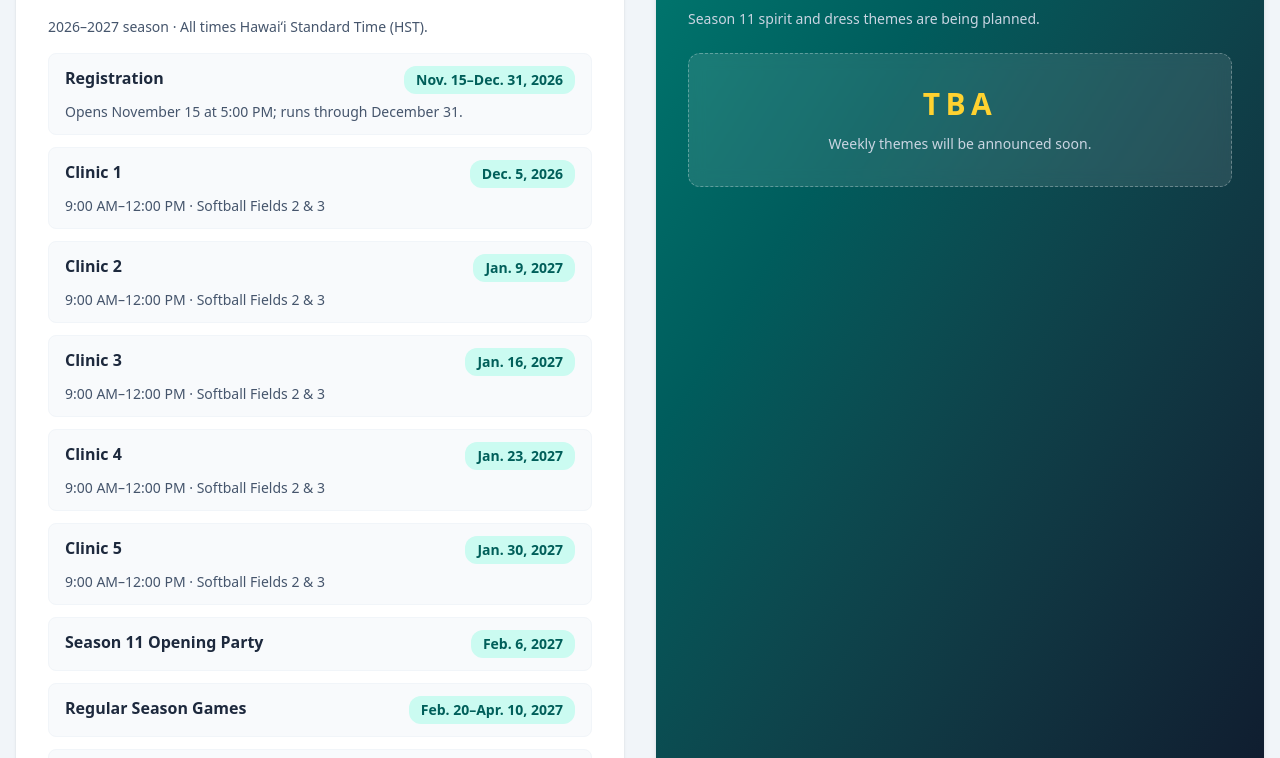
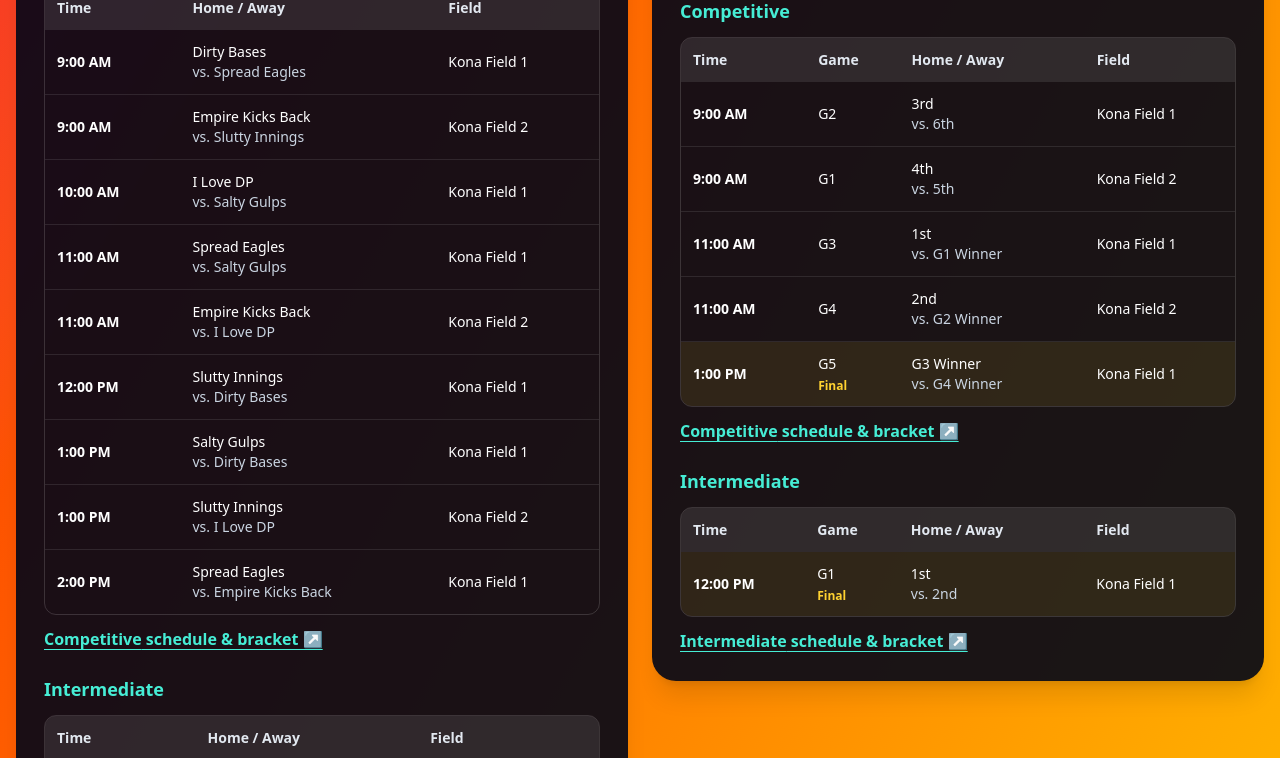
Before and after one commit to AObchildress/hawaii-gay-kickball, a React (Vite) app: page / in a window 1280 px wide. Shown: the part 2309-3067 px from the top of the page. Built offline with nearby package versions, Linux system fonts and the light colour scheme; no server answers.

Commit message:
Add tournament pool play and championship schedules; group clinic dates

```diff
--- a/src/KickballDraft.tsx
+++ b/src/KickballDraft.tsx
@@ -1,4 +1,5 @@
 import React, { useEffect, useState } from 'react';
+import TournamentSchedule from './TournamentSchedule';
 import {
   ArrowRight,
   Calendar,
@@ -460,6 +461,7 @@ export default function HawaiiGayKickballShell() {
             </div>
           </div>
         </div>
+        <TournamentSchedule />
       </section>
 
       {/* Schedule / Weekly Themes Section */}
@@ -476,15 +478,11 @@ export default function HawaiiGayKickballShell() {
               <h3 className="text-2xl font-bold mb-6 flex items-center gap-3 text-slate-900">
                 <CalendarDays className="text-teal-600" /> Key Season Dates
               </h3>
-              <p className="mb-4 text-sm text-slate-600">2026–2027 season · All times Hawaiʻi Standard Time (HST).</p>
+              <p className="mb-4 text-sm text-slate-600">All times Hawaiʻi Standard Time (HST).</p>
               <ul className="space-y-3">
                 {[
                   { title: 'Registration', date: 'Nov. 15–Dec. 31, 2026', detail: 'Opens November 15 at 5:00 PM; runs through December 31.' },
-                  { title: 'Clinic 1', date: 'Dec. 5, 2026', detail: '9:00 AM–12:00 PM · Softball Fields 2 & 3' },
-                  { title: 'Clinic 2', date: 'Jan. 9, 2027', detail: '9:00 AM–12:00 PM · Softball Fields 2 & 3' },
-                  { title: 'Clinic 3', date: 'Jan. 16, 2027', detail: '9:00 AM–12:00 PM · Softball Fields 2 & 3' },
-                  { title: 'Clinic 4', date: 'Jan. 23, 2027', detail: '9:00 AM–12:00 PM · Softball Fields 2 & 3' },
-                  { title: 'Clinic 5', date: 'Jan. 30, 2027', detail: '9:00 AM–12:00 PM · Softball Fields 2 & 3' },
+                  { title: 'Clinics', dates: ['Dec. 5, 2026', 'Jan. 9, 2027', 'Jan. 16, 2027', 'Jan. 23, 2027', 'Jan. 30, 2027'], detail: 'All clinics: 9:00 AM–12:00 PM · Softball Fields 2 & 3' },
                   { title: 'Season 11 Opening Party', date: 'Feb. 6, 2027' },
                   { title: 'Regular Season Games', date: 'Feb. 20–Apr. 10, 2027' },
                   { title: 'Playoffs', date: 'Apr. 17, 2027' },
@@ -494,9 +492,13 @@ export default function HawaiiGayKickballShell() {
                     key={item.title}
                     className="rounded-lg border border-slate-100 bg-slate-50 px-4 py-3"
                   >
-                    <div className="flex flex-col items-start justify-between gap-2 lg:flex-row">
+                    <div className={`flex flex-col items-start justify-between gap-2 ${item.dates ? '' : 'lg:flex-row'}`}>
                       <span className="font-semibold text-slate-800">{item.title}</span>
-                      <span className="rounded-xl bg-teal-100 px-3 py-1 text-sm font-bold text-teal-800 lg:text-right">{item.date}</span>
+                      <div className="flex flex-wrap gap-2">
+                        {(item.dates ?? [item.date]).map((date) => (
+                          <span key={date} className="rounded-xl bg-teal-100 px-3 py-1 text-sm font-bold text-teal-800 lg:text-right">{date}</span>
+                        ))}
+                      </div>
                     </div>
                     {item.detail && <p className="mt-2 text-sm text-slate-600">{item.detail}</p>}
                   </li>
--- /dev/null
+++ b/src/TournamentSchedule.tsx
@@ -0,0 +1,60 @@
+import schedule from './tournament-schedule.json';
+
+const divisions = [
+  { name: 'Competitive', games: schedule.competitive, href: 'https://teamsideline.com/sites/aikaneohana/schedule/741915/Competitive' },
+  { name: 'Intermediate', games: schedule.intermediate, href: 'https://teamsideline.com/sites/aikaneohana/schedule/741916/Intermediate' },
+];
+
+export default function TournamentSchedule() {
+  return (
+    <div className="relative mx-auto mt-12 max-w-7xl border-t border-white/30 pt-10">
+      <h3 className="text-3xl font-extrabold">Game Schedule</h3>
+      <p className="mt-3 text-white/90">All times Hawaiʻi Standard Time (HST). Schedules are subject to change; check TeamSideline for the latest updates.</p>
+      <div className="mt-6 grid items-start gap-6 xl:grid-cols-2">
+        {[
+          { title: 'Saturday Pool Play', date: 'November 14, 2026', index: 0 },
+          { title: 'Sunday Championship Games', date: 'November 15, 2026', index: 1 },
+        ].map((day) => (
+          <div key={day.index} className="min-w-0 rounded-3xl bg-slate-950/90 p-5 shadow-xl md:p-7">
+            <h4 className="text-2xl font-extrabold">{day.title}</h4>
+            <p className="mt-1 text-amber-300">{day.date}</p>
+            {day.index === 1 && <p className="mt-3 text-sm text-slate-300">Sunday includes playoff rounds and both division finals. Seeds are determined by pool play; game numbers refer to that division’s bracket.</p>}
+            {divisions.map((division) => (
+              <div key={division.name} className="mt-6">
+                <h5 className="mb-3 text-lg font-bold text-teal-300">{division.name}</h5>
+                <div className="overflow-x-auto rounded-xl border border-white/15" role="region" aria-label={`${day.title} — ${division.name}`} tabIndex={0}>
+                  <table className="w-full text-left text-sm">
+                    <caption className="sr-only">{division.name} — {day.title}, {day.date}, HST</caption>
+                    <thead className="bg-white/10 text-slate-200">
+                      <tr>
+                        <th scope="col" className="px-3 py-3">Time</th>
+                        {day.index === 1 && <th scope="col" className="px-3 py-3">Game</th>}
+                        <th scope="col" className="px-3 py-3">Home / Away</th>
+                        <th scope="col" className="px-3 py-3">Field</th>
+                      </tr>
+                    </thead>
+                    <tbody className="divide-y divide-white/10">
+                      {division.games[day.index].map((game, index) => {
+                        const offset = day.index === 1 ? 1 : 0;
+                        const isFinal = day.index === 1 && index === division.games[1].length - 1;
+                        return (
+                          <tr key={index} className={isFinal ? 'bg-amber-300/10' : ''}>
+                            <td className="whitespace-nowrap px-3 py-3 font-bold">{game[1]}</td>
+                            {day.index === 1 && <td className="px-3 py-3">{game[2]}{isFinal && <span className="mt-1 block text-xs font-bold text-amber-300">Final</span>}</td>}
+                            <td className="min-w-32 px-3 py-3"><span className="block">{game[2 + offset]}</span><span className="text-slate-300">vs. {game[3 + offset]}</span></td>
+                            <td className="whitespace-nowrap px-3 py-3">{game[4 + offset]}</td>
+                          </tr>
+                        );
+                      })}
+                    </tbody>
+                  </table>
+                </div>
+                <a href={division.href} target="_blank" rel="noopener noreferrer" className="mt-3 inline-block font-bold text-teal-300 underline underline-offset-4 hover:text-white">{division.name} schedule &amp; bracket ↗</a>
+              </div>
+            ))}
+          </div>
+        ))}
+      </div>
+    </div>
+  );
+}
--- /dev/null
+++ b/src/tournament-schedule.json
@@ -0,0 +1,146 @@
+{
+  "competitive": [
+    [
+      [
+        "Sat 11/14",
+        "9:00 AM",
+        "Dirty Bases",
+        "Spread Eagles",
+        "Kona Field 1"
+      ],
+      [
+        "Sat 11/14",
+        "9:00 AM",
+        "Empire Kicks Back",
+        "Slutty Innings",
+        "Kona Field 2"
+      ],
+      [
+        "Sat 11/14",
+        "10:00 AM",
+        "I Love DP",
+        "Salty Gulps",
+        "Kona Field 1"
+      ],
+      [
+        "Sat 11/14",
+        "11:00 AM",
+        "Spread Eagles",
+        "Salty Gulps",
+        "Kona Field 1"
+      ],
+      [
+        "Sat 11/14",
+        "11:00 AM",
+        "Empire Kicks Back",
+        "I Love DP",
+        "Kona Field 2"
+      ],
+      [
+        "Sat 11/14",
+        "12:00 PM",
+        "Slutty Innings",
+        "Dirty Bases",
+        "Kona Field 1"
+      ],
+      [
+        "Sat 11/14",
+        "1:00 PM",
+        "Salty Gulps",
+        "Dirty Bases",
+        "Kona Field 1"
+      ],
+      [
+        "Sat 11/14",
+        "1:00 PM",
+        "Slutty Innings",
+        "I Love DP",
+        "Kona Field 2"
+      ],
+      [
+        "Sat 11/14",
+        "2:00 PM",
+        "Spread Eagles",
+        "Empire Kicks Back",
+        "Kona Field 1"
+      ]
+    ],
+    [
+      [
+        "Sun 11/15",
+        "9:00 AM",
+        "G2",
+        "3rd",
+        "6th",
+        "Kona Field 1"
+      ],
+      [
+        "Sun 11/15",
+        "9:00 AM",
+        "G1",
+        "4th",
+        "5th",
+        "Kona Field 2"
+      ],
+      [
+        "Sun 11/15",
+        "11:00 AM",
+        "G3",
+        "1st",
+        "G1 Winner",
+        "Kona Field 1"
+      ],
+      [
+        "Sun 11/15",
+        "11:00 AM",
+        "G4",
+        "2nd",
+        "G2 Winner",
+        "Kona Field 2"
+      ],
+      [
+        "Sun 11/15",
+        "1:00 PM",
+        "G5",
+        "G3 Winner",
+        "G4 Winner",
+        "Kona Field 1"
+      ]
+    ]
+  ],
+  "intermediate": [
+    [
+      [
+        "Sat 11/14",
+        "10:00 AM",
+        "Yoshi Krazy",
+        "SAFEwords",
+        "Kona Field 2"
+      ],
+      [
+        "Sat 11/14",
+        "12:00 PM",
+        "Yoshi Krazy",
+        "SAFEwords",
+        "Kona Field 2"
+      ],
+      [
+        "Sat 11/14",
+        "2:00 PM",
+        "SAFEwords",
+        "Yoshi Krazy",
+        "Kona Field 2"
+      ]
+    ],
+    [
+      [
+        "Sun 11/15",
+        "12:00 PM",
+        "G1",
+        "1st",
+        "2nd",
+        "Kona Field 1"
+      ]
+    ]
+  ]
+}
```
